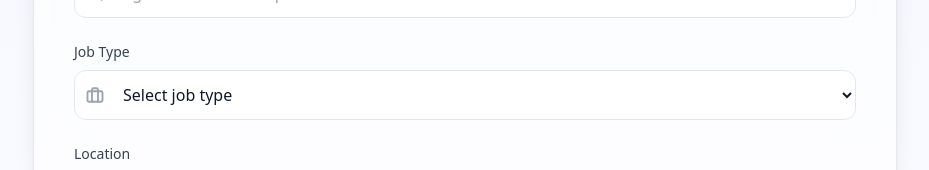
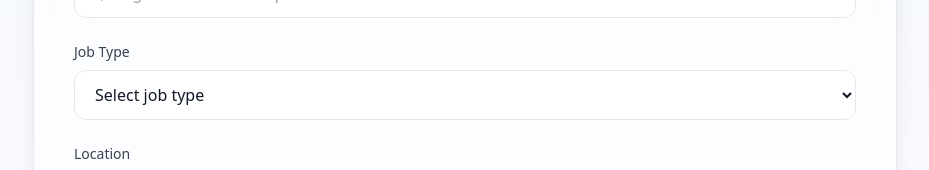
Before and after one commit to whoistahito/Job-Finder-Frontend, a React (Vite) app: page / in a window 1280 px wide. Shown: the part 579-749 px from the top of the page, without its empty margins (175-1104 px from the left). Built offline with nearby package versions, Linux system fonts and the light colour scheme.

Commit message:
Remove icon from job type

```diff
--- a/src/components/JobSearchForm.tsx
+++ b/src/components/JobSearchForm.tsx
@@ -1,5 +1,5 @@
 import React, {useState} from 'react';
-import {Briefcase, Mail, MapPin, Search} from 'lucide-react';
+import {Mail, MapPin, Search} from 'lucide-react';
 import {Input} from './ui/Input';
 import {Button} from './ui/Button';
 import {Select} from './ui/Select';
@@ -44,7 +44,7 @@ export const JobSearchForm: React.FC = () => {
           />
           <Select
               label="Job Type"
-              icon={Briefcase}
+              icon={null}
               value={jobType}
               onChange={(e) => setJobType(e.target.value)}
               required
```
